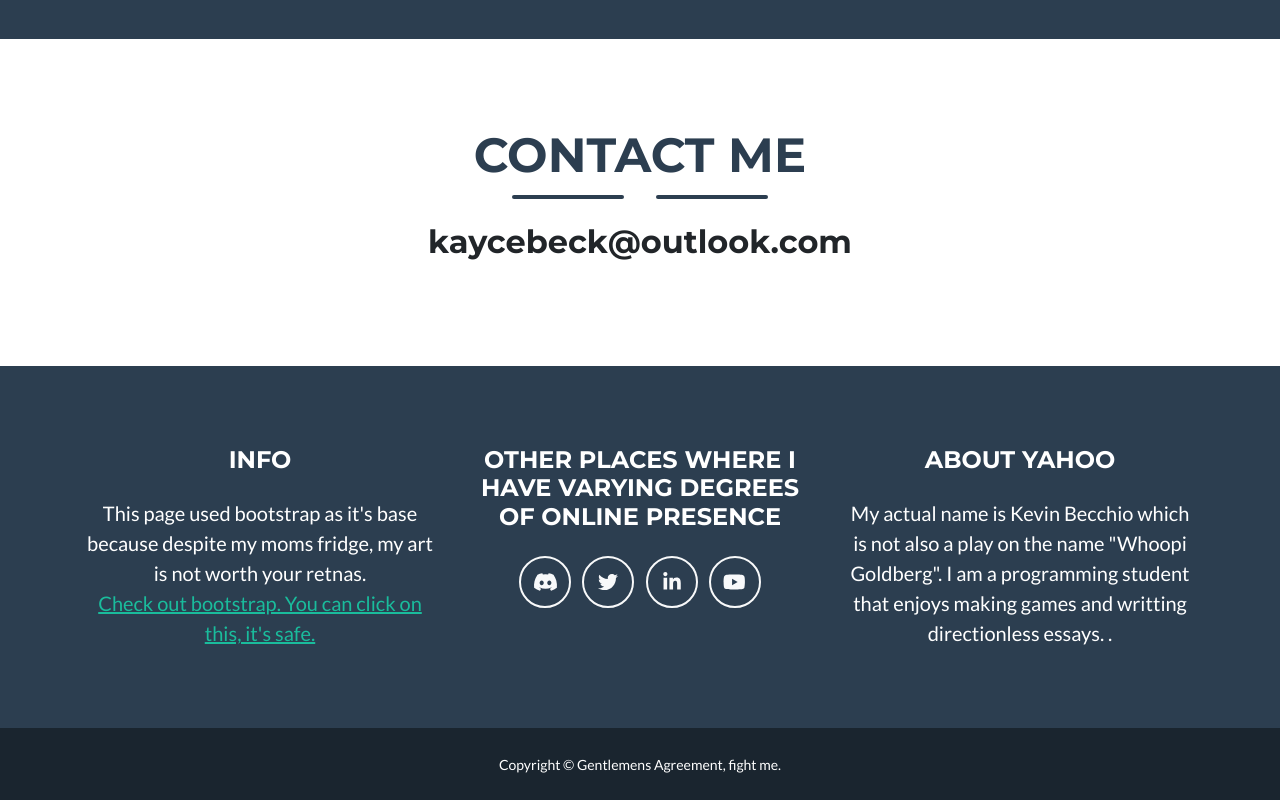
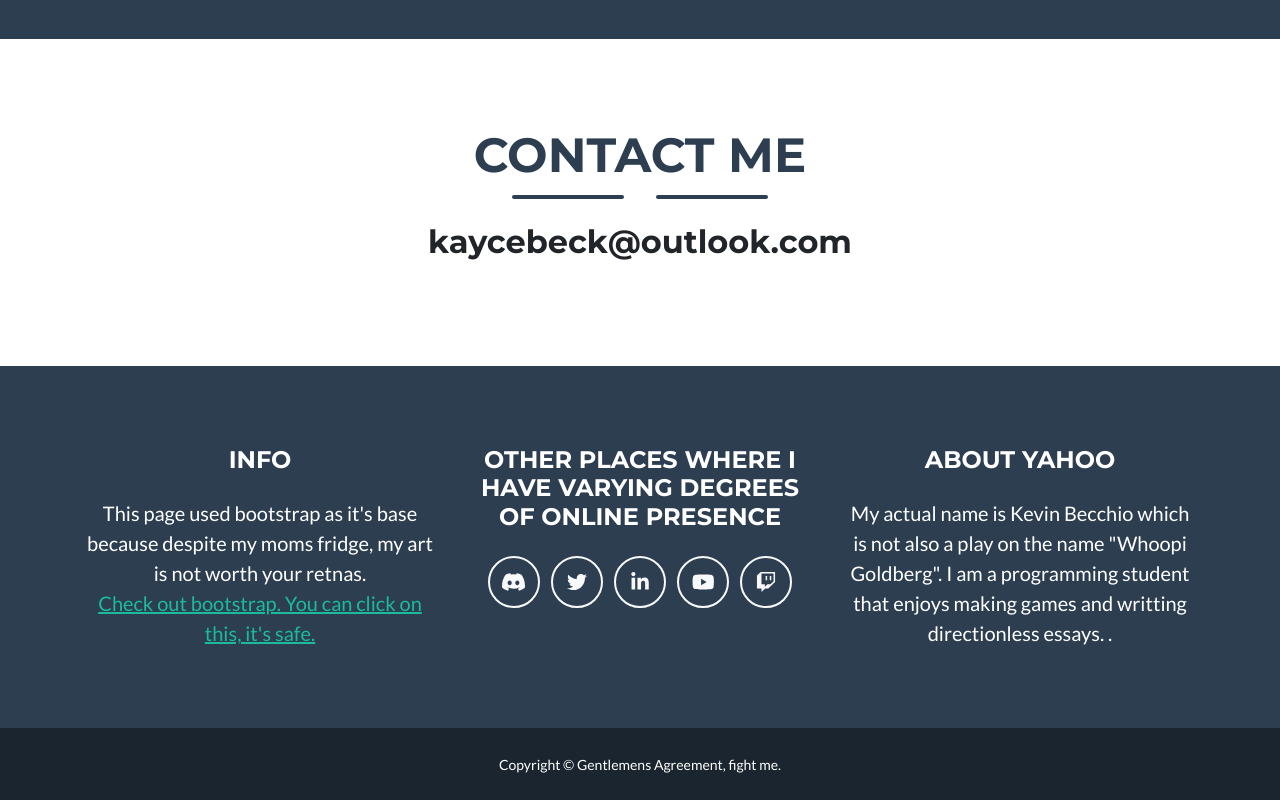
Before and after one commit to Kcbec/Kcbec.github.io, a plain HTML site: page games.html in a window 1280 px wide. Shown: the part 1643-2443 px from the top of the page. Drawn offline with nearby package versions, Linux system fonts and the light colour scheme.

Commit message:
Twitch links

```diff
--- a/games.html
+++ b/games.html
@@ -177,6 +177,8 @@
                         <a class="btn btn-outline-light btn-social mx-1" href="https://twitter.com/SilvermanYahoo"><i class="fab fa-fw fa-twitter"></i></a>
                         <a class="btn btn-outline-light btn-social mx-1" href="https://www.linkedin.com/in/kevin-becchio-734b96228/"><i class="fab fa-fw fa-linkedin-in"></i></a>
                         <a class="btn btn-outline-light btn-social mx-1" href="https://www.youtube.com/channel/UCVoPVAQgi8E7EEy0ys61tRQ"><i class="fab fa-youtube"></i></a>
+                        <a class="btn btn-outline-light btn-social mx-1" href="https://www.twitch.tv/yahoosilverman"><i class="fab fa-twitch"></i></a>
+
                     </div>
                     <!-- Footer About Text-->
                     <div class="col-lg-4">
```
Also changed, not shown: gilty.html (+1 -0 lines), index.html (+1 -0 lines).
